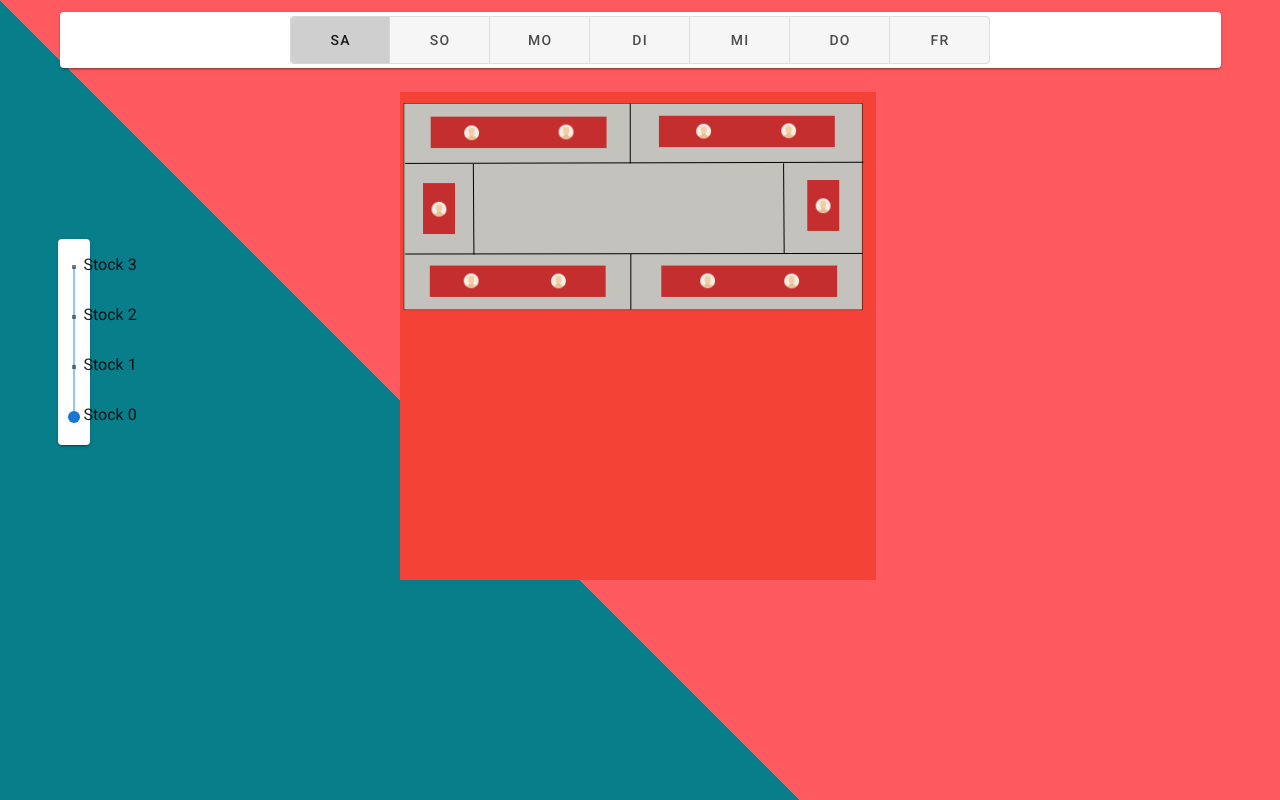
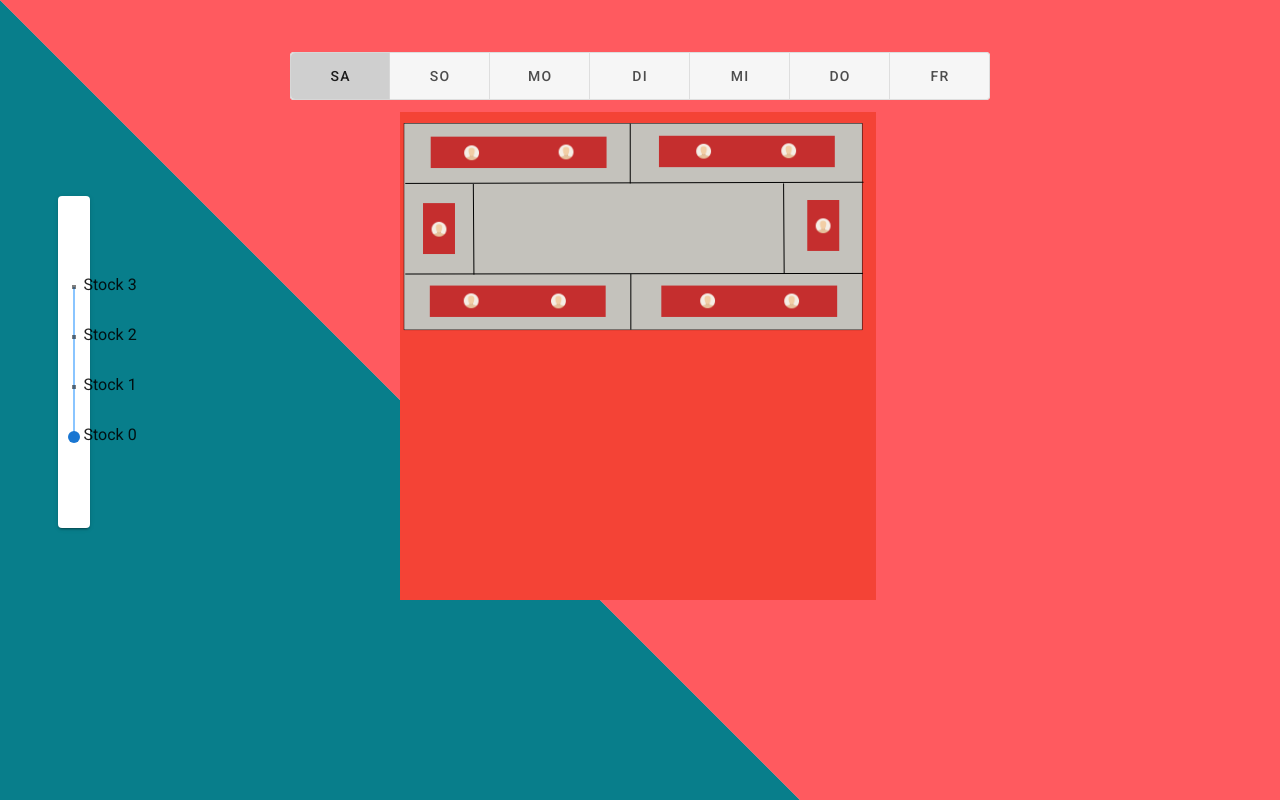
Before and after one commit to jojomo96/hackathon2, a Vue app: page /#/main in a window 1280 px wide. Both pictures are taken after a click on the button "SA". Built offline with nearby package versions, Linux system fonts and the light colour scheme.

Commit message:
change layout

```diff
--- a/src/components/DaySelector.vue
+++ b/src/components/DaySelector.vue
@@ -1,8 +1,6 @@
 <template>
   <div id="days">
-    <v-card>
-      <v-card-text>
-        <v-row align="center" justify="center">
+    <v-row align="center" justify="center" class="margin">
       <v-btn-toggle v-model="selectedDay" mandatory>
         <v-btn
           v-for="day in days"
@@ -15,8 +13,6 @@
         </v-btn>
       </v-btn-toggle>
     </v-row>
-      </v-card-text>
-    </v-card>
   </div>
 </template>
 
@@ -64,4 +60,7 @@ export default {
   opacity: 100;
   z-index: 99;
 }
+.margin {
+  margin-top: 40px !important;
+}
 </style>
--- a/src/components/scrollBar.vue
+++ b/src/components/scrollBar.vue
@@ -1,7 +1,7 @@
 <template>
   <v-container>
     <v-row class="text-center">
-      <v-card class="test">
+      <v-card>
         <v-card-text>
           <v-slider
             v-model="fruits"
@@ -12,6 +12,7 @@
             tick-size="4"
             vertical
             @change="sendMessage"
+            height="300"
           ></v-slider>
         </v-card-text>
       </v-card>
@@ -21,7 +22,7 @@
 
 <style>
 .test {
-  height: 100%;
+  height: 100% !important;
 }
 .test2 {
   height: 10000px;
```
Lines whose indentation alone changed are shown as unchanged.
